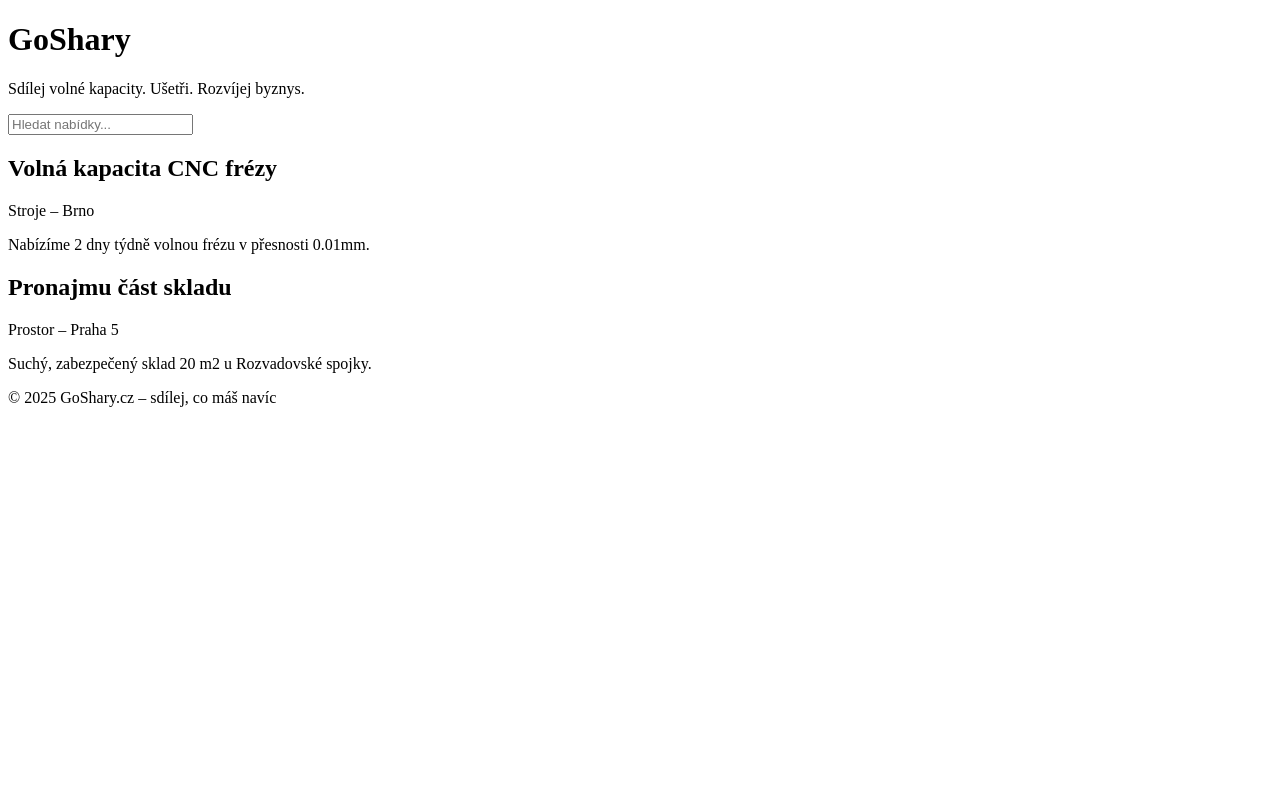
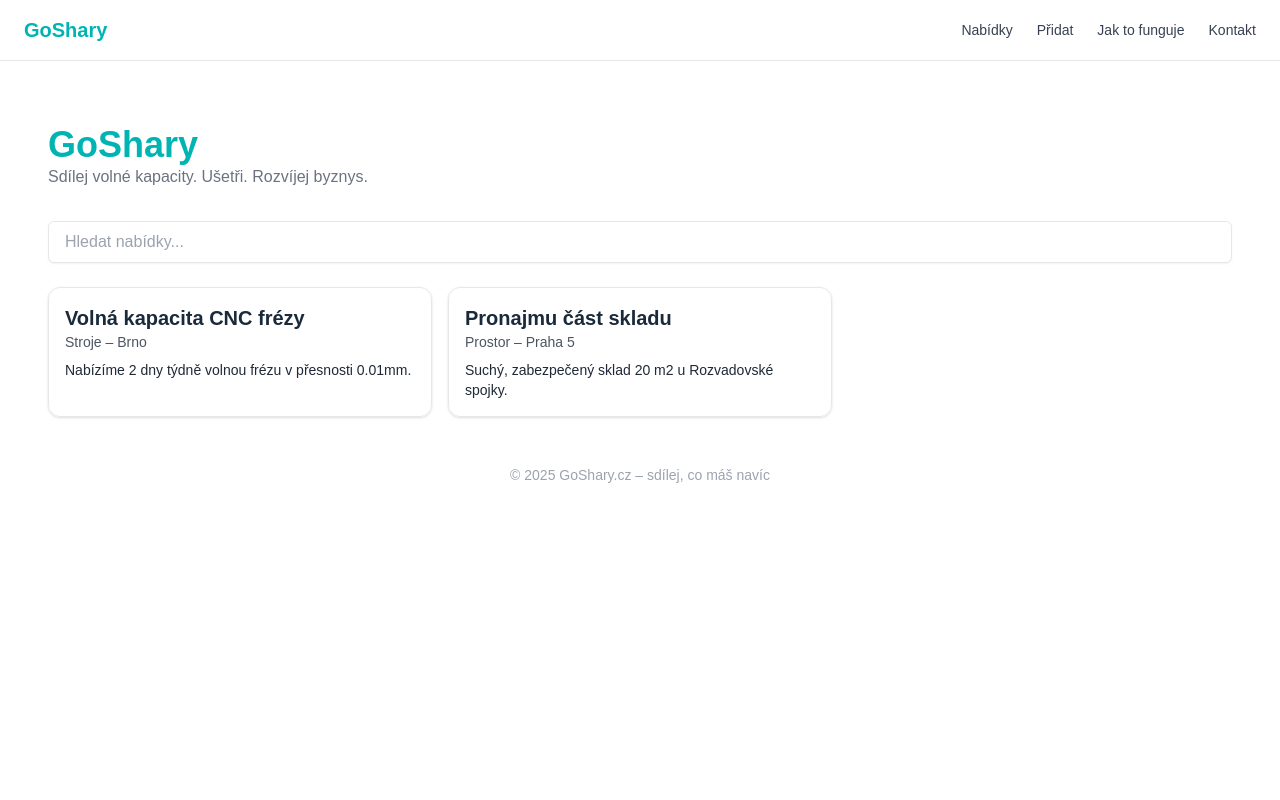
Before and after one commit to Tekier10/goshary, a Next.js app: page / in a window 1280 px wide. Shown: the top 800 px of the page. Built offline with nearby package versions, Linux system fonts and the light colour scheme; a web font is replaced by a local one.

Commit message:
Add files via upload

```diff
--- /dev/null
+++ b/pages/_app.tsx
@@ -0,0 +1,19 @@
+// pages/_app.tsx – vstupní bod aplikace s Layoutem
+
+import type { AppProps } from 'next/app';
+import Head from 'next/head';
+import '../styles/global.css';
+import Layout from '../components/Layout';
+
+export default function App({ Component, pageProps }: AppProps) {
+  return (
+    <>
+      <Head>
+        <meta name="viewport" content="width=device-width, initial-scale=1" />
+      </Head>
+      <Layout>
+        <Component {...pageProps} />
+      </Layout>
+    </>
+  );
+}
```
